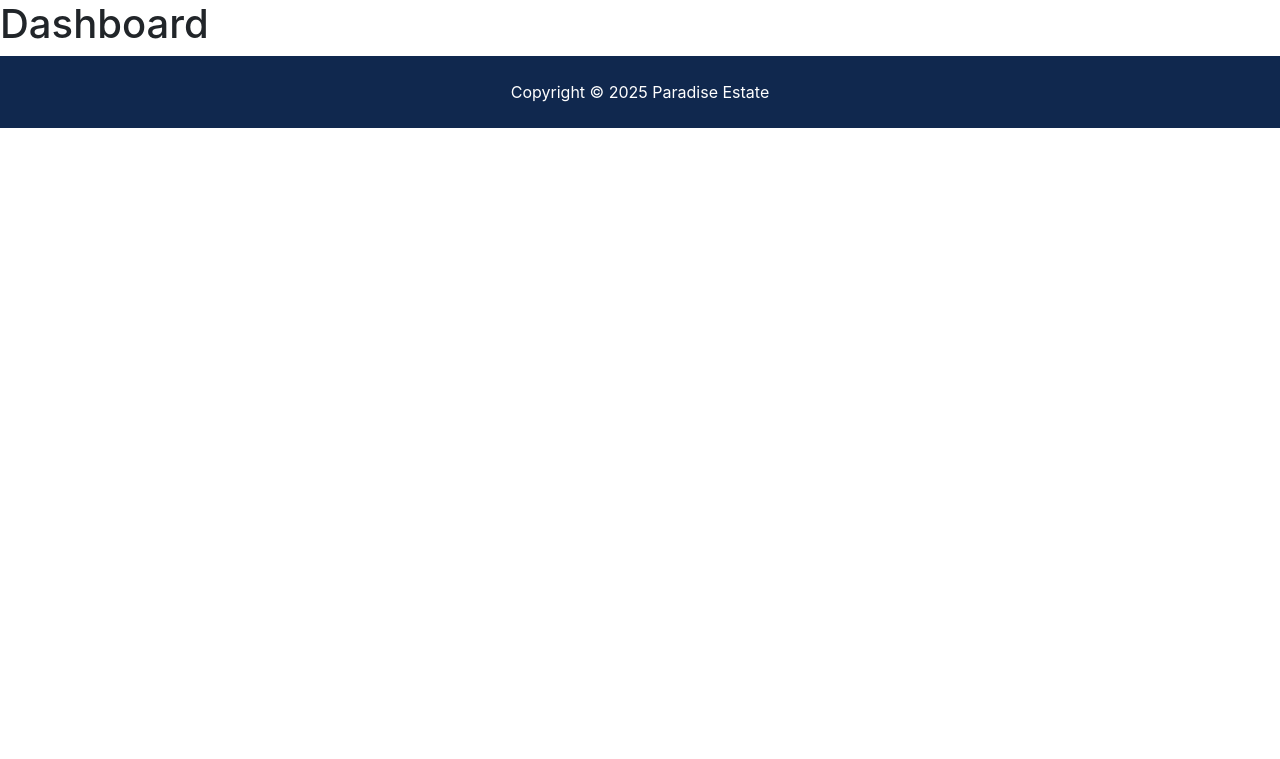
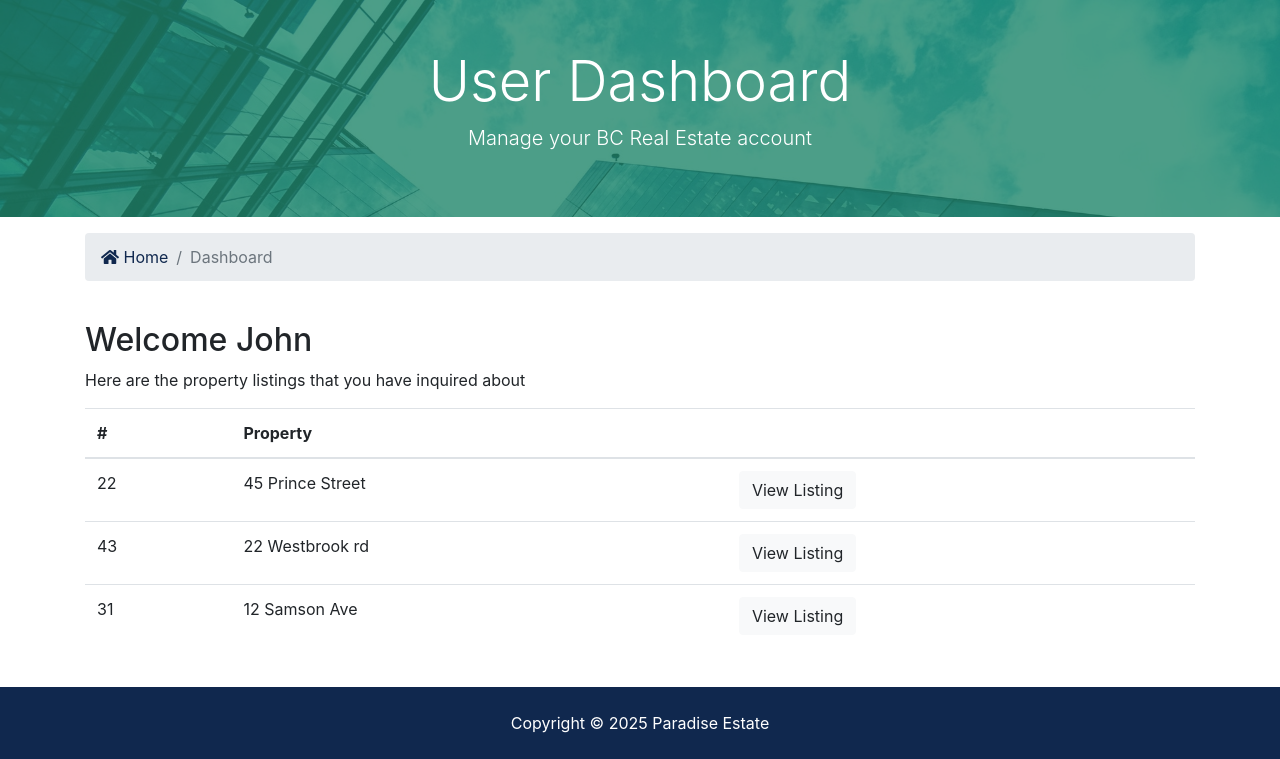
Before and after one commit to KdKenny/ERB6, a Django app: page /accounts/dashboard/ in a window 1280 px wide. Shown: the part 164-923 px from the top of the page. Before the commit the page ends 292 px from the top, so only its background shows below. Run offline with Django 5.2, Linux system fonts and the light colour scheme; some libraries are stand-ins or nearby versions.

Commit message:
Step 13 : login & register

```diff
--- a/accounts/views.py
+++ b/accounts/views.py
@@ -1,11 +1,50 @@
 from django.shortcuts import render , redirect
+from django.contrib import messages, auth
+from django.contrib.auth.models import User
 
 # Create your views here.
 def register(request):
-    return render(request, 'accounts/register.html')
+    if request.method == 'POST':
+        first_name = request.POST['first_name']
+        last_name = request.POST['last_name']
+        username = request.POST['username']
+        email = request.POST['email']
+        password = request.POST['password']
+        password2 = request.POST['password2']
+        if password == password2:
+            if User.objects.filter(username=username).exists():
+                messages.error(request, 'Username already exists !')
+                return redirect('accounts:register')
+            else:
+                if User.objects.filter(email=email).exists():
+                    messages.error(request, 'Email already exists !')
+                    return redirect('accounts:register')
+                else:
+                    user = User.objects.create_user(username=username, password=password, email=email, first_name=first_name, last_name=last_name)
+                    user.save()
+                    messages.success(request, "Account created successfully !")
+                    return redirect('accounts:login')
+        else:
+            messages.error(request, 'Password do not match !')
+            return redirect('accounts:register')
+    else:
+        return render(request, 'accounts/register.html')
 
 def login(request):
-    return render(request, 'accounts/login.html')
+    if request.method == 'POST':
+        username = request.POST['username']
+        password = request.POST['password']
+        user = auth.authenticate(request, username=username,password=password)
+        if user is not None:
+            auth.login(request,user)
+            messages.success(request,"You are now logged in !")
+            return redirect('accounts:dashboard')
+        else:
+            messages.error(request,"Invalid credentials !")
+            return redirect('accounts:login')
+    else :
+        return render(request, 'accounts/login.html')
+
 
 def logout(request):
     return redirect("pages:index")
--- a/star/settings.py
+++ b/star/settings.py
@@ -10,6 +10,7 @@ For the full list of settings and their values, see
 https://docs.djangoproject.com/en/5.2/ref/settings/
 """
 
+from django.contrib.messages import constants as messages
 from pathlib import Path
 from dotenv import load_dotenv
 import os
@@ -145,3 +146,8 @@ INTERNAL_IPS = [
 
 MEDIA_ROOT = os.path.join(BASE_DIR, 'media')
 MEDIA_URL = '/media/'
+
+MESSAFGE_TAGS = {
+    messages.ERROR : 'danger',
+    messages.SUCCESS : 'success',
+}
--- a/star/static/js/main.js
+++ b/star/static/js/main.js
@@ -1,2 +1,7 @@
 const date = new Date();
 document.querySelector('.year').innerHTML = date.getFullYear();
+
+setTimeout(() => {
+  $("#message").fadeOut("slow");
+  $(".alert").fadeOut("slow");
+}, 3000);
--- a/static/js/main.js
+++ b/static/js/main.js
@@ -1,2 +1,7 @@
 const date = new Date();
 document.querySelector('.year').innerHTML = date.getFullYear();
+
+setTimeout(() => {
+  $("#message").fadeOut("slow");
+  $(".alert").fadeOut("slow");
+}, 3000);
--- a/templates/accounts/dashboard.html
+++ b/templates/accounts/dashboard.html
@@ -1,3 +1,70 @@
 {% extends "base.html" %} {% block content %}
-<h1> Dashboard </h1>
+    <section id="showcase-inner" class="py-5 text-white">
+      <div class="container">
+        <div class="row text-center">
+          <div class="col-md-12">
+            <h1 class="display-4">User Dashboard</h1>
+            <p class="lead">Manage your BC Real Estate account</p>
+          </div>
+        </div>
+      </div>
+    </section>
+
+    <!-- Breadcrumb -->
+    <section id="bc" class="mt-3">
+      <div class="container">
+        <nav aria-label="breadcrumb">
+          <ol class="breadcrumb">
+            <li class="breadcrumb-item">
+              <a href={% url "pages:index" %}> <i class="fas fa-home"></i> Home</a>
+            </li>
+            <li class="breadcrumb-item active">Dashboard</li>
+          </ol>
+        </nav>
+      </div>
+    </section>
+
+    <section id="dashboard" class="py-4">
+      <div class="container">
+        <div class="row">
+          <div class="col-md-12">
+            <h2>Welcome John</h2>
+            <p>Here are the property listings that you have inquired about</p>
+            <table class="table">
+              <thead>
+                <tr>
+                  <th scope="col">#</th>
+                  <th scope="col">Property</th>
+                  <th></th>
+                </tr>
+              </thead>
+              <tbody>
+                <tr>
+                  <td>22</td>
+                  <td>45 Prince Street</td>
+                  <td>
+                    <a class="btn btn-light" href="#">View Listing</a>
+                  </td>
+                </tr>
+                <tr>
+                  <td>43</td>
+                  <td>22 Westbrook rd</td>
+                  <td>
+                    <a class="btn btn-light" href="#">View Listing</a>
+                  </td>
+                </tr>
+                <tr>
+                  <td>31</td>
+                  <td>12 Samson Ave</td>
+                  <td>
+                    <a class="btn btn-light" href="#">View Listing</a>
+                  </td>
+                </tr>
+              </tbody>
+            </table>
+          </div>
+        </div>
+      </div>
+    </section>
+
 {% endblock content %}
```
Also changed, not shown: templates/accounts/login.html (+6 -2 lines), templates/accounts/register.html (+11 -3 lines), templates/listings/listings.html (+70 -0 lines), templates/partials/_alert.html (added, +21 -0 lines).
